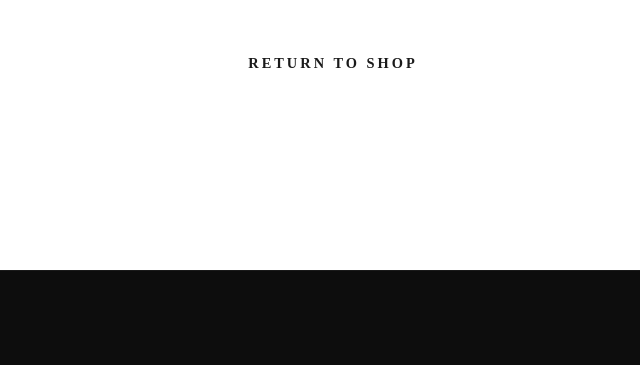
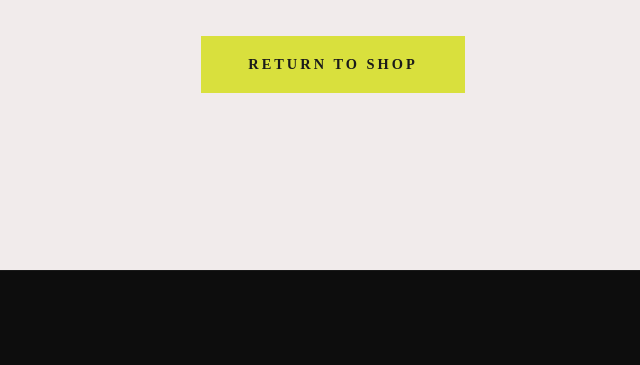
Before and after one commit to RyleyChallis/TC, a plain HTML site: page 404.html in a window 1280 px wide. Shown: the part 530-895 px from the top of the page, without its empty margins (307-947 px from the left). Drawn offline with Linux system fonts and the light colour scheme; a web font is replaced by a local one.

Commit message:
Upload files

```diff
--- a/404.html
+++ b/404.html
@@ -5,6 +5,7 @@
     <meta name="viewport" content="width=device-width, initial-scale=1.0">
     <title>Page Not Found | Tin Can Barbers</title>
     <meta name="description" content="Oops! It looks like you've missed the mark. Return to Tin Can Barbers for the best cuts in Brighton.">
+    <link rel="stylesheet" href="css/root.css">
     <link rel="stylesheet" href="css/styles.css">
     <link rel="stylesheet" href="css/button.css">
     <link href="https://fonts.googleapis.com/css2?family=Anton&family=Inter:ital,opsz,wght@0,14..32,100..900;1,14..32,100..900&family=Playfair+Display:ital,wght@0,400..900;1,400..900&display=swap" rel="stylesheet">
```
